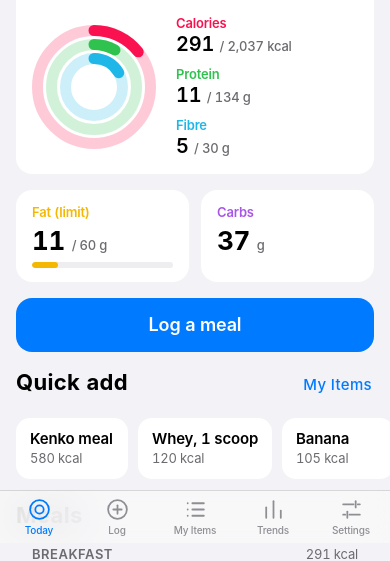
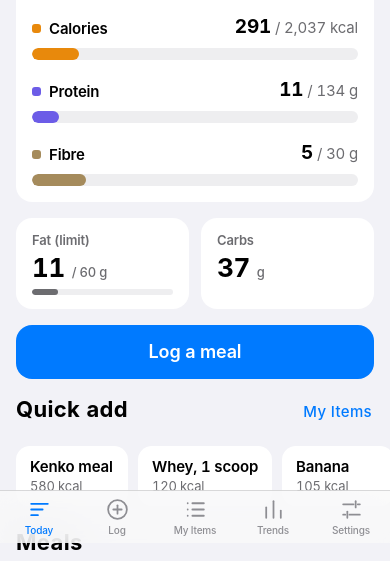
Before and after one commit to pratyush-ctrl-alt/calorie-tracker, a website with bundled scripts: page index.html in a window 390 px wide. Shown: the part 301-862 px from the top of the page. Built offline with nearby package versions, Linux system fonts and the light colour scheme.

Commit message:
Rename to Calorie Tracker, new icon, replace rings with horizontal bars and a calmer palette
- App name Calorie Tracker (title, manifest, iOS title); icons versioned so phones refetch them
- New icon: three horizontal progress bars on black (amber, violet, sand)
- Today: rings replaced by labelled horizontal bars; metric colours are amber/violet/sand,
  fat and carbs neutral, red only for over-limit
- Today tab icon no longer a ring

Co-Authored-By: Claude Sonnet 5.5 <noreply@anthropic.com>
Claude-Session: https://claude.ai/code/session_017bFKKmb9tsSB1B2sFuVVYi

```diff
--- a/css/style.css
+++ b/css/style.css
@@ -1,5 +1,5 @@
-/* Plate Log: an Apple Health / Fitness inspired design.
-   True black in dark mode, grouped inset lists, translucent bars, large titles, system colours.
+/* Calorie Tracker. Dark-first: true black, grouped rounded lists, translucent bars, large titles.
+   Progress is shown as plain horizontal bars in a calm amber / violet / sand palette.
    Light and dark follow the phone. Numbers use tabular figures. No emoji icons. */
 
 :root {
@@ -23,12 +23,10 @@
   --bar: rgba(249, 249, 249, 0.8);
   --sheet-field: #ffffff;
 
-  /* the metrics: borrowed from Apple's Activity rings */
-  --m-kcal: #fa114f;
-  --m-protein: #30c24f;
-  --m-fibre: #1fb6e8;
-  --m-fat: #f5b800;
-  --m-carb: #a855e8;
+  /* the three headline metrics. Fat and carbs stay neutral on purpose. */
+  --m-kcal: #e8890c;
+  --m-protein: #6c5ce7;
+  --m-fibre: #a58b5c;
 
   --radius: 16px;
   color-scheme: light dark;
@@ -51,11 +49,9 @@
     --yellow: #ffd60a;
     --bar: rgba(22, 22, 24, 0.8);
     --sheet-field: #2c2c2e;
-    --m-kcal: #ff375f;
-    --m-protein: #a4ff2e;
-    --m-fibre: #64d2ff;
-    --m-fat: #ffd60a;
-    --m-carb: #bf5af2;
+    --m-kcal: #ffb020;
+    --m-protein: #9d8cff;
+    --m-fibre: #d8c39a;
   }
 }
 
@@ -162,17 +158,19 @@ button.row:active { background: var(--fill); }
 .left-stat { display: flex; flex-direction: column; gap: 3px; }
 .left-num { font-size: 44px; line-height: 1; font-weight: 700; letter-spacing: -0.02em; }
 .left-unit { font-size: 13px; color: var(--text2); font-weight: 500; }
-.left-stat.over .left-num { color: var(--orange); }
+.left-stat.over .left-num { color: var(--red); }
 .left-stat.met .left-num { color: var(--m-protein); font-size: 34px; padding-top: 6px; }
-.summary { display: flex; align-items: center; gap: 20px; }
-.rings { width: 124px; height: 124px; flex: none; }
-.ring-track { fill: none; stroke-width: 11; opacity: 0.22; }
-.ring-fill { fill: none; stroke-width: 11; stroke-linecap: round; transition: stroke-dashoffset 0.7s cubic-bezier(0.2, 0.7, 0.2, 1); }
-.legend { flex: 1; min-width: 0; display: flex; flex-direction: column; gap: 10px; }
-.legend-item { display: flex; flex-direction: column; gap: 1px; }
-.legend-label { font-size: 13px; font-weight: 600; }
-.legend-value { font-size: 20px; font-weight: 600; line-height: 1.15; }
-.legend-value small { font-size: 13px; font-weight: 500; color: var(--text2); }
+.bars { display: flex; flex-direction: column; gap: 18px; }
+.metric { display: flex; flex-direction: column; gap: 8px; }
+.metric-head { display: flex; justify-content: space-between; align-items: baseline; gap: 10px; }
+.metric-name { font-size: 15px; font-weight: 600; display: inline-flex; align-items: center; gap: 8px; }
+.metric-name::before { content: ''; width: 9px; height: 9px; border-radius: 3px; background: var(--c); }
+.metric-val { font-size: 15px; color: var(--text2); white-space: nowrap; }
+.metric-val strong { font-size: 19px; font-weight: 700; color: var(--text); }
+.metric-track { height: 12px; background: var(--fill); border-radius: 6px; overflow: hidden; }
+.metric-fill { height: 100%; border-radius: 6px; background: var(--c); transition: width 0.6s cubic-bezier(0.2, 0.7, 0.2, 1); }
+.metric.over .metric-fill { background: var(--red); }
+.metric.over .metric-name::before { background: var(--red); }
 .tiles { display: grid; grid-template-columns: 1fr 1fr; gap: 12px; }
 .tile { background: var(--card); border-radius: var(--radius); padding: 14px 16px; display: flex; flex-direction: column; gap: 6px; }
 .tile-label { font-size: 13px; font-weight: 600; }
@@ -329,7 +327,7 @@ input[type='checkbox'].switch:checked::after { transform: translateX(20px); }
 .c-grid { stroke: var(--sep); stroke-width: 0.5; }
 .c-axis { fill: var(--text2); font-size: 10px; }
 .c-val { fill: var(--text); font-size: 10px; font-weight: 600; }
-.c-band { fill: var(--m-kcal); opacity: 0.16; }
+.c-band { fill: var(--m-kcal); opacity: 0.18; }
 .c-target { stroke: var(--text); stroke-width: 1; stroke-dasharray: 4 3; opacity: 0.5; }
 .c-bar { fill: var(--text3); opacity: 0.5; }
 .c-bar.good { opacity: 1; }
--- a/js/app.js
+++ b/js/app.js
@@ -9,7 +9,7 @@ import { createSettingsView } from './views/settings.js';
 
 // Tab icons: simple strokes in the style of SF Symbols.
 const TABS = [
-  ['today', 'Today', ['M12 3a9 9 0 1 0 0 18 9 9 0 0 0 0-18z', 'M12 8a4 4 0 1 0 0 8 4 4 0 0 0 0-8z']],
+  ['today', 'Today', ['M4 6.5h16', 'M4 12h11', 'M4 17.5h6.5']],
   ['log', 'Log', ['M12 3a9 9 0 1 0 0 18 9 9 0 0 0 0-18z', 'M12 8v8', 'M8 12h8']],
   ['items', 'My Items', ['M9 6h11', 'M9 12h11', 'M9 18h11', 'M4.5 6h.01', 'M4.5 12h.01', 'M4.5 18h.01']],
   ['trends', 'Trends', ['M5 20V10', 'M12 20V4', 'M19 20v-7']],
--- a/js/components.js
+++ b/js/components.js
@@ -106,26 +106,16 @@ export function starIcon() {
   return svg;
 }
 
-// ---- Activity-style rings ------------------------------------------------------------------
-/** rings: [{value, target, color}] outermost first. Shows a full ring when over target. */
-export function ringsSvg(rings, label) {
-  const size = 124, stroke = 11, gap = 3;
-  const svg = svgEl('svg', { viewBox: `0 0 ${size} ${size}`, class: 'rings', role: 'img', 'aria-label': label });
-  rings.forEach((r, i) => {
-    const radius = size / 2 - stroke / 2 - i * (stroke + gap);
-    const c = 2 * Math.PI * radius;
-    const pct = r.target > 0 ? Math.max(0, Math.min(1, r.value / r.target)) : 0;
-    svg.append(svgEl('circle', { cx: size / 2, cy: size / 2, r: radius, class: 'ring-track', style: `stroke:${r.color}` }));
-    if (pct > 0.002) {
-      const fill = svgEl('circle', {
-        cx: size / 2, cy: size / 2, r: radius, class: 'ring-fill', style: `stroke:${r.color}`,
-        'stroke-dasharray': c, 'stroke-dashoffset': c, transform: `rotate(-90 ${size / 2} ${size / 2})`,
-      });
-      svg.append(fill);
-      requestAnimationFrame(() => requestAnimationFrame(() => fill.setAttribute('stroke-dashoffset', String(c * (1 - pct)))));
-    }
-  });
-  return svg;
+// ---- progress bars ------------------------------------------------------------------
+/** A labelled horizontal bar. `over` turns it red (used for calories above the target). */
+export function metricBar({ label, color, value, target, unit, over = false, dp = 1 }) {
+  const pct = target > 0 ? Math.max(0, Math.min(100, (value / target) * 100)) : 0;
+  return h('div', { class: `metric ${over ? 'over' : ''}`, style: `--c:${color}` },
+    h('div', { class: 'metric-head' },
+      h('span', { class: 'metric-name' }, label),
+      h('span', { class: 'metric-val num' }, h('strong', {}, fmt(value, dp)), ` / ${fmt(target, 0)} ${unit}`)),
+    h('div', { class: 'metric-track', role: 'progressbar', 'aria-label': label, 'aria-valuemin': 0, 'aria-valuemax': target, 'aria-valuenow': value },
+      h('div', { class: 'metric-fill', style: `width:${pct}%` })));
 }
 
 /** A small tile: coloured label, big value, thin bar. */
--- a/js/views/settings.js
+++ b/js/views/settings.js
@@ -49,7 +49,7 @@ export function createSettingsView() {
       const saved = store.getConn();
       const same = saved.url === url.value.trim() && saved.key === key.value.trim() && saved.token === token.value.trim();
       connStatus.className = 'ok-text';
-      connStatus.textContent = `Connected. ${r.name ?? 'Database'} is ready.${same ? '' : ' These values are not saved yet: tap Save connection.'}`;
+      connStatus.textContent = `Connected. Your database is ready.${same ? '' : ' These values are not saved yet: tap Save connection.'}`;
     } catch (e) {
       connStatus.className = 'warn-text';
       connStatus.textContent = e.message;
@@ -156,7 +156,7 @@ export function createSettingsView() {
     csvMsg.textContent = 'Preparing…';
     const { entries, fromSheet } = await store.entriesForExport(from.value, to.value);
     const blob = new Blob(['﻿' + toCsv(entries)], { type: 'text/csv;charset=utf-8' });
-    const a = h('a', { href: URL.createObjectURL(blob), download: `plate-log_${from.value}_to_${to.value}.csv` });
+    const a = h('a', { href: URL.createObjectURL(blob), download: `calorie-tracker_${from.value}_to_${to.value}.csv` });
     document.body.append(a);
     a.click();
     setTimeout(() => { URL.revokeObjectURL(a.href); a.remove(); }, 1000);
--- a/js/views/today.js
+++ b/js/views/today.js
@@ -1,7 +1,7 @@
 import { h, todayStr, fmt, fmtFullDate, fmtTime12 } from '../util.js';
 import { SLOTS } from '../plan.js';
 import { totalsFor } from '../calc.js';
-import { largeTitle, nav, openEntrySheet, openQuickLog, ringsSvg, tile } from '../components.js';
+import { largeTitle, metricBar, nav, openEntrySheet, openQuickLog, tile } from '../components.js';
 import * as store from '../store.js';
 
 export function createTodayView() {
@@ -23,12 +23,6 @@ export function createTodayView() {
         : h('div', { class: 'left-stat met' },
           h('span', { class: 'left-num' }, 'Met'),
           h('span', { class: 'left-unit' }, 'protein target')));
-  }
-
-  function legendItem(label, color, value, target, unit) {
-    return h('div', { class: 'legend-item' },
-      h('span', { class: 'legend-label', style: `color:${color}` }, label),
-      h('span', { class: 'legend-value num' }, fmt(value, unit === 'kcal' ? 0 : 1), ' ', h('small', {}, `/ ${fmt(target, 0)} ${unit}`)));
   }
 
   function entryRow(e) {
@@ -56,21 +50,15 @@ export function createTodayView() {
     const summary = h('div', { class: 'card hero' },
       h('span', { class: 'eyebrow' }, 'Left today'),
       leftRow(t, s),
-      h('div', { class: 'summary' },
-        ringsSvg([
-          { value: t.kcal, target: s.calorie_target, color: over ? 'var(--orange)' : 'var(--m-kcal)' },
-          { value: t.protein, target: s.protein_target_g, color: 'var(--m-protein)' },
-          { value: t.fibre, target: s.fibre_target_g, color: 'var(--m-fibre)' },
-        ], `Calories ${fmt(t.kcal, 0)} of ${fmt(s.calorie_target, 0)}, protein ${fmt(t.protein)} of ${fmt(s.protein_target_g, 0)}, fibre ${fmt(t.fibre)} of ${fmt(s.fibre_target_g, 0)}`),
-        h('div', { class: 'legend' },
-          legendItem('Calories', over ? 'var(--orange)' : 'var(--m-kcal)', t.kcal, s.calorie_target, 'kcal'),
-          legendItem('Protein', 'var(--m-protein)', t.protein, s.protein_target_g, 'g'),
-          legendItem('Fibre', 'var(--m-fibre)', t.fibre, s.fibre_target_g, 'g'))),
+      h('div', { class: 'bars' },
+        metricBar({ label: 'Calories', color: 'var(--m-kcal)', value: t.kcal, target: s.calorie_target, unit: 'kcal', over, dp: 0 }),
+        metricBar({ label: 'Protein', color: 'var(--m-protein)', value: t.protein, target: s.protein_target_g, unit: 'g' }),
+        metricBar({ label: 'Fibre', color: 'var(--m-fibre)', value: t.fibre, target: s.fibre_target_g, unit: 'g' })),
       t.missing ? h('p', { class: 'hint' }, 'Some values are missing: unknown carbs, fat or fibre count as 0 here.') : null);
 
     const tiles = h('div', { class: 'tiles' },
-      tile({ label: 'Fat (limit)', color: 'var(--m-fat)', value: t.fat, unit: `/ ${fmt(s.fat_limit_g, 0)} g`, target: s.fat_limit_g, limit: true }),
-      tile({ label: 'Carbs', color: 'var(--m-carb)', value: t.carbs, unit: 'g' }));
+      tile({ label: 'Fat (limit)', color: 'var(--text2)', value: t.fat, unit: `/ ${fmt(s.fat_limit_g, 0)} g`, target: s.fat_limit_g, limit: true }),
+      tile({ label: 'Carbs', color: 'var(--text2)', value: t.carbs, unit: 'g' }));
 
     // Quick add: pinned items first, then the most used.
     const quick = store.quickItems();
--- a/package.json
+++ b/package.json
@@ -1,5 +1,5 @@
 {
-  "name": "plate-log",
+  "name": "calorie-tracker",
   "version": "1.0.0",
   "private": true,
   "type": "module",
```
Also changed, not shown: SETUP.md (+1 -1 lines), index.html (+5 -5 lines), tools/make-icons.mjs (+22 -7 lines), README.md, icons/apple-touch-icon.png, icons/icon-192.png, icons/icon-512.png, icons/icon-maskable-512.png, manifest.json, netlify.toml.
